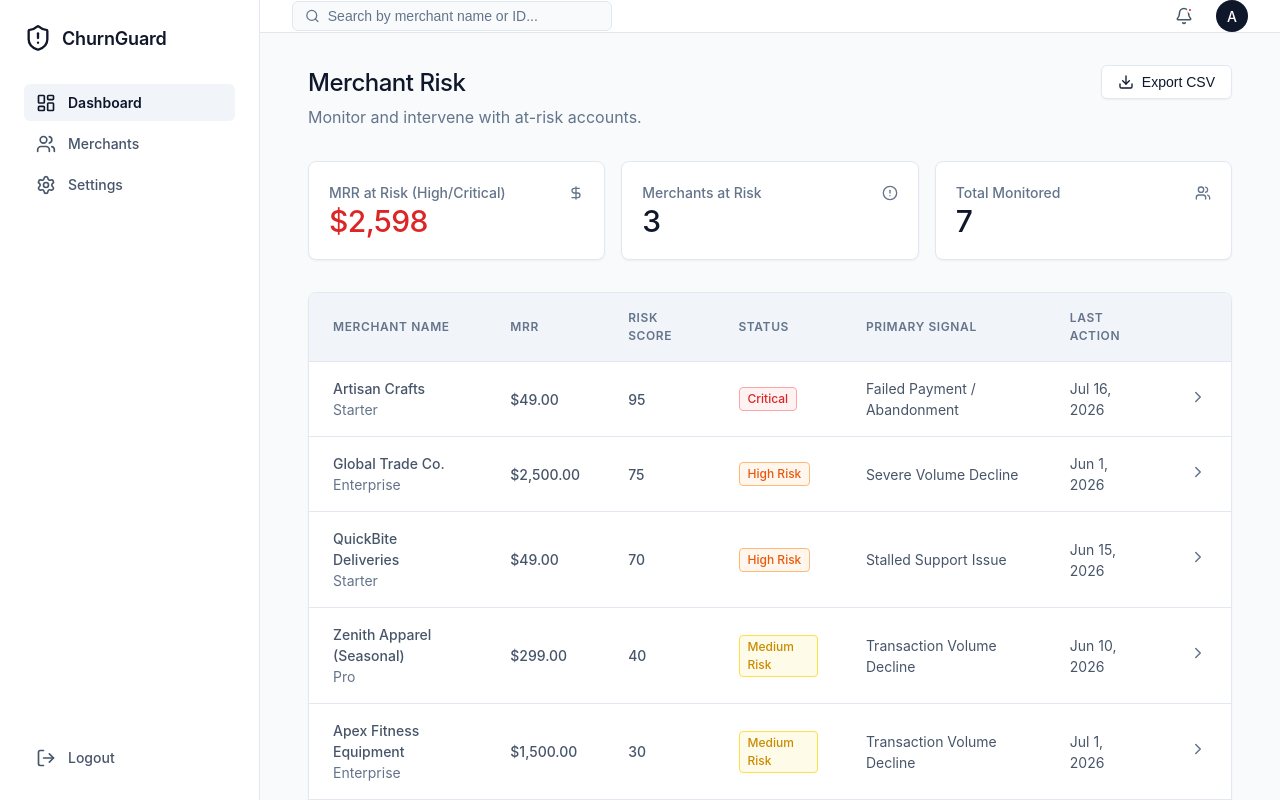
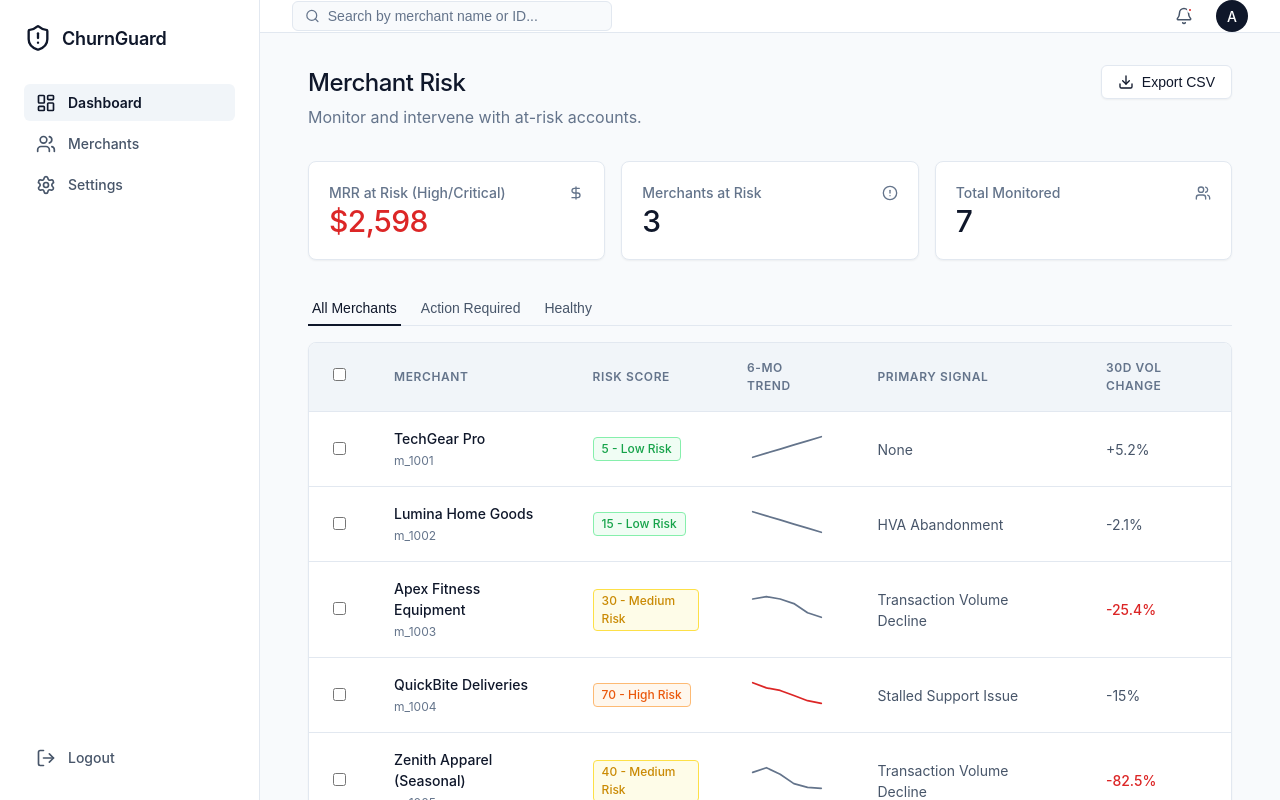
Before and after one commit to LakshanKrithik/Swym, a React (Vite) app: page / in a window 1280 px wide. Built offline with nearby package versions, Linux system fonts and the light colour scheme.

Commit message:
added complex SaaS features: trend sparklines, filtering tabs, and bulk actions

```diff
--- a/src/components/DashboardView.css
+++ b/src/components/DashboardView.css
@@ -45,3 +45,34 @@
   padding: 4rem 2rem;
   text-align: center;
 }
+
+.mb-4 { margin-bottom: 1rem; }
+
+.tabs {
+  display: flex;
+  gap: 1rem;
+  border-bottom: 1px solid var(--border-subtle);
+  width: 100%;
+}
+
+.tab-btn {
+  background: transparent;
+  border: none;
+  border-bottom: 2px solid transparent;
+  padding: 0.5rem 0.25rem;
+  color: var(--text-secondary);
+  font-weight: 500;
+  font-size: 0.875rem;
+  cursor: pointer;
+  transition: all 0.15s ease;
+  margin-bottom: -1px;
+}
+
+.tab-btn:hover {
+  color: var(--text-primary);
+}
+
+.tab-btn.active {
+  color: var(--text-primary);
+  border-bottom-color: var(--accent-primary);
+}
--- a/src/components/DashboardView.jsx
+++ b/src/components/DashboardView.jsx
@@ -7,11 +7,18 @@ import './DashboardView.css';
 
 export function DashboardView({ showToast, searchQuery }) {
   const [selectedMerchant, setSelectedMerchant] = useState(null);
+  const [activeTab, setActiveTab] = useState('All');
 
-  const filteredMerchants = mockMerchants.filter(m =>
+  let filteredMerchants = mockMerchants.filter(m =>
     m.name.toLowerCase().includes(searchQuery.toLowerCase()) ||
     m.merchant_id.toLowerCase().includes(searchQuery.toLowerCase())
   );
+
+  if (activeTab === 'Risk') {
+    filteredMerchants = filteredMerchants.filter(m => m.risk_score >= 50);
+  } else if (activeTab === 'Healthy') {
+    filteredMerchants = filteredMerchants.filter(m => m.risk_score < 50);
+  }
 
   const atRiskMerchants = mockMerchants.filter(m => m.risk_score >= 50);
   const totalAtRisk = atRiskMerchants.length;
@@ -69,12 +76,24 @@ export function DashboardView({ showToast, searchQuery }) {
         </div>
       </div>
 
+      <div className="table-controls mb-4">
+        <div className="tabs">
+          <button className={`tab-btn ${activeTab === 'All' ? 'active' : ''}`} onClick={() => setActiveTab('All')}>All Merchants</button>
+          <button className={`tab-btn ${activeTab === 'Risk' ? 'active' : ''}`} onClick={() => setActiveTab('Risk')}>Action Required</button>
+          <button className={`tab-btn ${activeTab === 'Healthy' ? 'active' : ''}`} onClick={() => setActiveTab('Healthy')}>Healthy</button>
+        </div>
+      </div>
+
       <div className="table-container">
         {filteredMerchants.length > 0 ? (
-          <MerchantRiskTable merchants={filteredMerchants} onSelectMerchant={setSelectedMerchant} />
+          <MerchantRiskTable
+            merchants={filteredMerchants}
+            onSelectMerchant={setSelectedMerchant}
+            onBulkAction={(ids) => showToast(`Successfully initiated bulk campaign for ${ids.length} merchants.`)}
+          />
         ) : (
           <div className="empty-state">
-            <p className="text-muted">No merchants found matching "{searchQuery}"</p>
+            <p className="text-muted">No merchants found matching your criteria.</p>
           </div>
         )}
       </div>
--- a/src/components/MerchantRiskTable.css
+++ b/src/components/MerchantRiskTable.css
@@ -46,3 +46,21 @@
   font-size: 0.75rem;
   color: var(--text-muted);
 }
+
+.relative { position: relative; }
+.bulk-actions-bar {
+  position: absolute;
+  top: 0;
+  left: 0;
+  right: 0;
+  height: 48px;
+  background-color: var(--bg-surface-hover);
+  border-bottom: 1px solid var(--accent-primary);
+  display: flex;
+  align-items: center;
+  padding: 0 1.5rem;
+  gap: 1rem;
+  z-index: 10;
+}
+.py-1 { padding-top: 0.25rem; padding-bottom: 0.25rem; }
+.px-3 { padding-left: 0.75rem; padding-right: 0.75rem; }
--- a/src/components/MerchantRiskTable.jsx
+++ b/src/components/MerchantRiskTable.jsx
@@ -1,70 +1,88 @@
-import React from 'react';
+import React, { useState } from 'react';
+import { Sparkline } from './Sparkline';
 import './MerchantRiskTable.css';
-import { ChevronRight } from 'lucide-react';
 
-export function MerchantRiskTable({ merchants, onSelectMerchant }) {
+export function MerchantRiskTable({ merchants, onSelectMerchant, onBulkAction }) {
+  const [selectedIds, setSelectedIds] = useState([]);
 
-  const getBadgeClass = (category) => {
-    switch(category) {
-      case 'Critical': return 'badge critical';
-      case 'High Risk': return 'badge high';
-      case 'Medium Risk': return 'badge medium';
-      case 'Low Risk': return 'badge low';
-      default: return 'badge';
+  const toggleSelect = (e, id) => {
+    e.stopPropagation();
+    if (selectedIds.includes(id)) {
+      setSelectedIds(selectedIds.filter(i => i !== id));
+    } else {
+      setSelectedIds([...selectedIds, id]);
     }
   };
 
-  const formatDate = (dateStr) => {
-    return new Intl.DateTimeFormat('en-US', { month: 'short', day: 'numeric', year: 'numeric' }).format(new Date(dateStr));
+  const toggleAll = (e) => {
+    if (selectedIds.length === merchants.length) {
+      setSelectedIds([]);
+    } else {
+      setSelectedIds(merchants.map(m => m.merchant_id));
+    }
   };
 
-  const formatCurrency = (val) => {
-    return new Intl.NumberFormat('en-US', { style: 'currency', currency: 'USD' }).format(val);
+  const getBadgeClass = (score) => {
+    if (score >= 81) return 'badge critical';
+    if (score >= 51) return 'badge high';
+    if (score >= 21) return 'badge medium';
+    return 'badge low';
   };
 
   return (
+    <div className="table-wrapper relative">
+      {selectedIds.length > 0 && (
+        <div className="bulk-actions-bar">
+          <span className="text-sm font-semibold">{selectedIds.length} selected</span>
+          <button className="btn-secondary text-sm py-1 px-3" onClick={() => {
+             onBulkAction(selectedIds);
+             setSelectedIds([]);
+          }}>
+            Enroll in Campaign
+          </button>
+        </div>
+      )}
       <table className="risk-table">
         <thead>
           <tr>
-          <th>Merchant Name</th>
-          <th>MRR</th>
+            <th style={{ width: '40px' }}>
+              <input type="checkbox" checked={merchants.length > 0 && selectedIds.length === merchants.length} onChange={toggleAll} />
+            </th>
+            <th>Merchant</th>
             <th>Risk Score</th>
-          <th>Status</th>
+            <th>6-Mo Trend</th>
             <th>Primary Signal</th>
-          <th>Last Action</th>
-          <th></th>
+            <th>30d Vol Change</th>
           </tr>
         </thead>
         <tbody>
-        {merchants.sort((a,b) => b.risk_score - a.risk_score).map((m) => (
-          <tr key={m.merchant_id} className="table-row" onClick={() => onSelectMerchant(m)}>
-            <td>
-              <div className="font-semibold">{m.name}</div>
-              <div className="text-sm text-muted">{m.plan_tier}</div>
-            </td>
-            <td className="font-semibold">{formatCurrency(m.mrr)}</td>
-            <td>
-              <div className="score-cell">
-                <span className="font-semibold">{m.risk_score}</span>
-                <div className="score-bar-bg">
-                  <div
-                    className={`score-bar-fill ${m.risk_score >= 80 ? 'critical' : m.risk_score >= 50 ? 'high' : m.risk_score >= 21 ? 'medium' : 'low'}`}
-                    style={{ width: `${m.risk_score}%` }}
-                  ></div>
-                </div>
-              </div>
+          {merchants.map(merchant => (
+            <tr key={merchant.merchant_id} className="merchant-row" onClick={() => onSelectMerchant(merchant)}>
+              <td onClick={(e) => e.stopPropagation()}>
+                <input type="checkbox" checked={selectedIds.includes(merchant.merchant_id)} onChange={(e) => toggleSelect(e, merchant.merchant_id)} />
               </td>
               <td>
-              <span className={getBadgeClass(m.risk_category)}>{m.risk_category}</span>
+                <span className="merchant-name">{merchant.name}</span>
+                <span className="merchant-id">{merchant.merchant_id}</span>
               </td>
-            <td className="text-sm">{m.primary_churn_signal}</td>
-            <td className="text-sm">{formatDate(m.last_hva_date)}</td>
-            <td className="action-cell">
-              <ChevronRight size={18} className="text-muted" />
+              <td>
+                <span className={getBadgeClass(merchant.risk_score)}>
+                  {merchant.risk_score} - {merchant.risk_category}
+                </span>
+              </td>
+              <td>
+                <Sparkline data={merchant.metrics.volume_history} color={merchant.risk_score >= 50 ? 'var(--risk-critical)' : 'var(--text-muted)'} />
+              </td>
+              <td>{merchant.primary_churn_signal}</td>
+              <td>
+                <span className={merchant.metrics.transaction_volume_change_30d <= -20 ? 'text-critical font-semibold' : ''}>
+                  {merchant.metrics.transaction_volume_change_30d > 0 ? '+' : ''}{merchant.metrics.transaction_volume_change_30d}%
+                </span>
               </td>
             </tr>
           ))}
         </tbody>
       </table>
+    </div>
   );
 }
--- /dev/null
+++ b/src/components/Sparkline.jsx
@@ -0,0 +1,31 @@
+import React from 'react';
+
+export function Sparkline({ data, color = 'var(--accent-primary)' }) {
+  if (!data || data.length === 0) return null;
+
+  const width = 80;
+  const height = 24;
+
+  const min = Math.min(...data);
+  const max = Math.max(...data);
+  const range = max - min === 0 ? 1 : max - min;
+
+  const points = data.map((val, i) => {
+    const x = (i / (data.length - 1)) * width;
+    const y = height - ((val - min) / range) * height;
+    return `${x},${y}`;
+  }).join(' ');
+
+  return (
+    <svg width={width} height={height} viewBox={`0 -2 ${width} ${height + 4}`} style={{ overflow: 'visible' }}>
+      <polyline
+        fill="none"
+        stroke={color}
+        strokeWidth="2"
+        strokeLinecap="round"
+        strokeLinejoin="round"
+        points={points}
+      />
+    </svg>
+  );
+}
--- a/src/data/mockMerchants.js
+++ b/src/data/mockMerchants.js
@@ -11,7 +11,8 @@ export const mockMerchants = [
       transactions_last_30d: 4500,
       transaction_volume_change_30d: 5.2,
       stalled_support_days: 0,
-      nps_score: 9
+      nps_score: 9,
+      volume_history: [4000, 4100, 4200, 4300, 4400, 4500]
     },
     risk_score: 5,
     risk_category: "Low Risk",
@@ -34,7 +35,8 @@ export const mockMerchants = [
       transactions_last_30d: 850,
       transaction_volume_change_30d: -2.1,
       stalled_support_days: 1,
-      nps_score: 6
+      nps_score: 6,
+      volume_history: [900, 890, 880, 870, 860, 850]
     },
     risk_score: 15,
     risk_category: "Low Risk",
@@ -57,7 +59,8 @@ export const mockMerchants = [
       transactions_last_30d: 1200,
       transaction_volume_change_30d: -25.4,
       stalled_support_days: 0,
-      nps_score: 5
+      nps_score: 5,
+      volume_history: [1600, 1650, 1600, 1500, 1300, 1200]
     },
     risk_score: 30,
     risk_category: "Medium Risk",
@@ -81,7 +84,8 @@ export const mockMerchants = [
       transactions_last_30d: 120,
       transaction_volume_change_30d: -15.0,
       stalled_support_days: 8,
-      nps_score: 3
+      nps_score: 3,
+      volume_history: [200, 180, 170, 150, 130, 120]
     },
     risk_score: 70,
     risk_category: "High Risk",
@@ -105,7 +109,8 @@ export const mockMerchants = [
       transactions_last_30d: 300,
       transaction_volume_change_30d: -82.5,
       stalled_support_days: 0,
-      nps_score: null
+      nps_score: null,
+      volume_history: [2000, 2500, 1800, 800, 400, 300]
     },
     risk_score: 40,
     risk_category: "Medium Risk",
@@ -129,7 +134,8 @@ export const mockMerchants = [
       transactions_last_30d: 15000,
       transaction_volume_change_30d: -65.0,
       stalled_support_days: 0,
-      nps_score: 2
+      nps_score: 2,
+      volume_history: [45000, 46000, 45000, 40000, 25000, 15000]
     },
     risk_score: 75,
     risk_category: "High Risk",
@@ -153,7 +159,8 @@ export const mockMerchants = [
       transactions_last_30d: 0,
       transaction_volume_change_30d: -100.0,
       stalled_support_days: 0,
-      nps_score: null
+      nps_score: null,
+      volume_history: [100, 110, 120, 80, 0, 0]
     },
     risk_score: 95,
     risk_category: "Critical",
```
Lines whose indentation alone changed are shown as unchanged.
